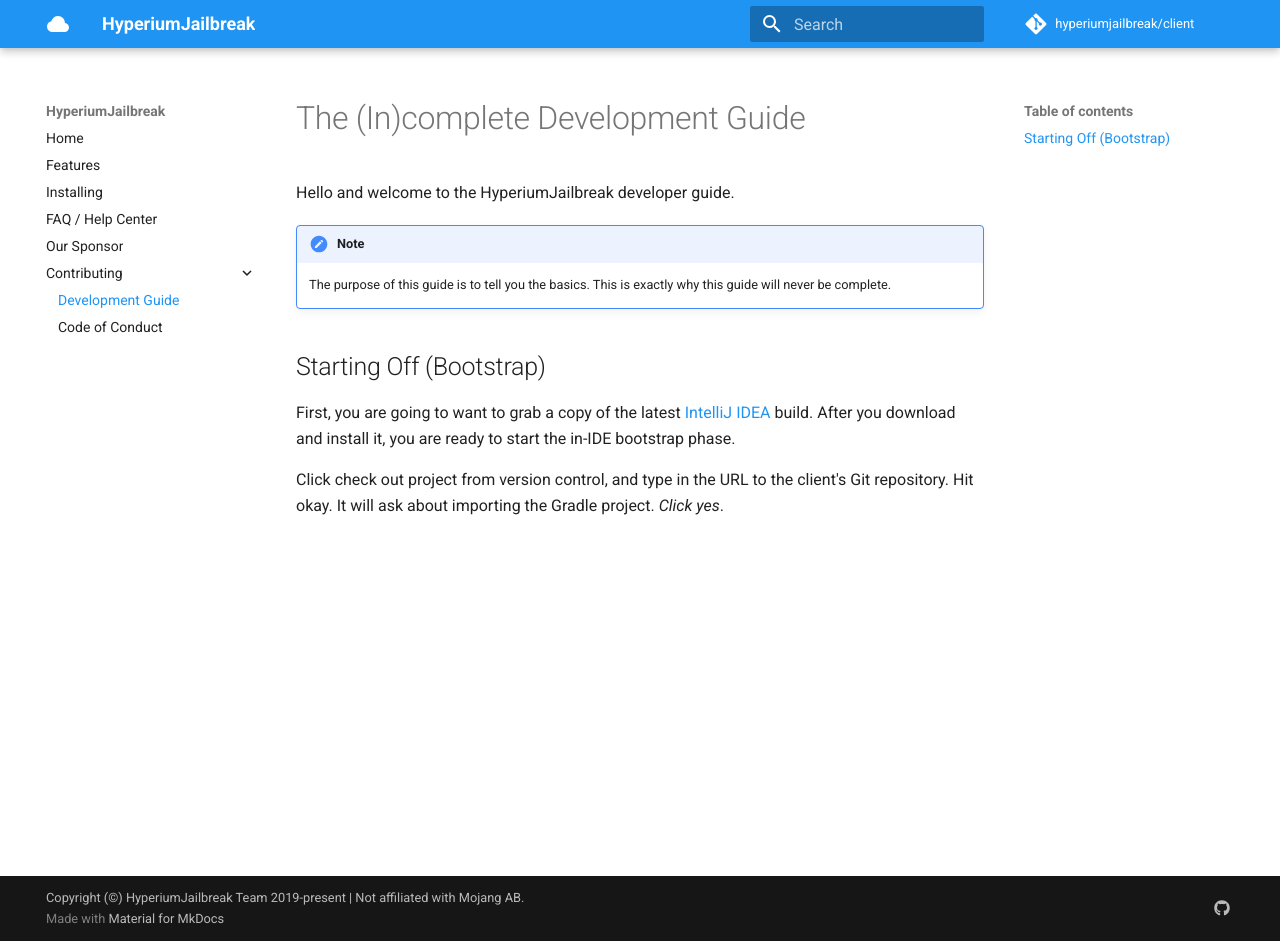
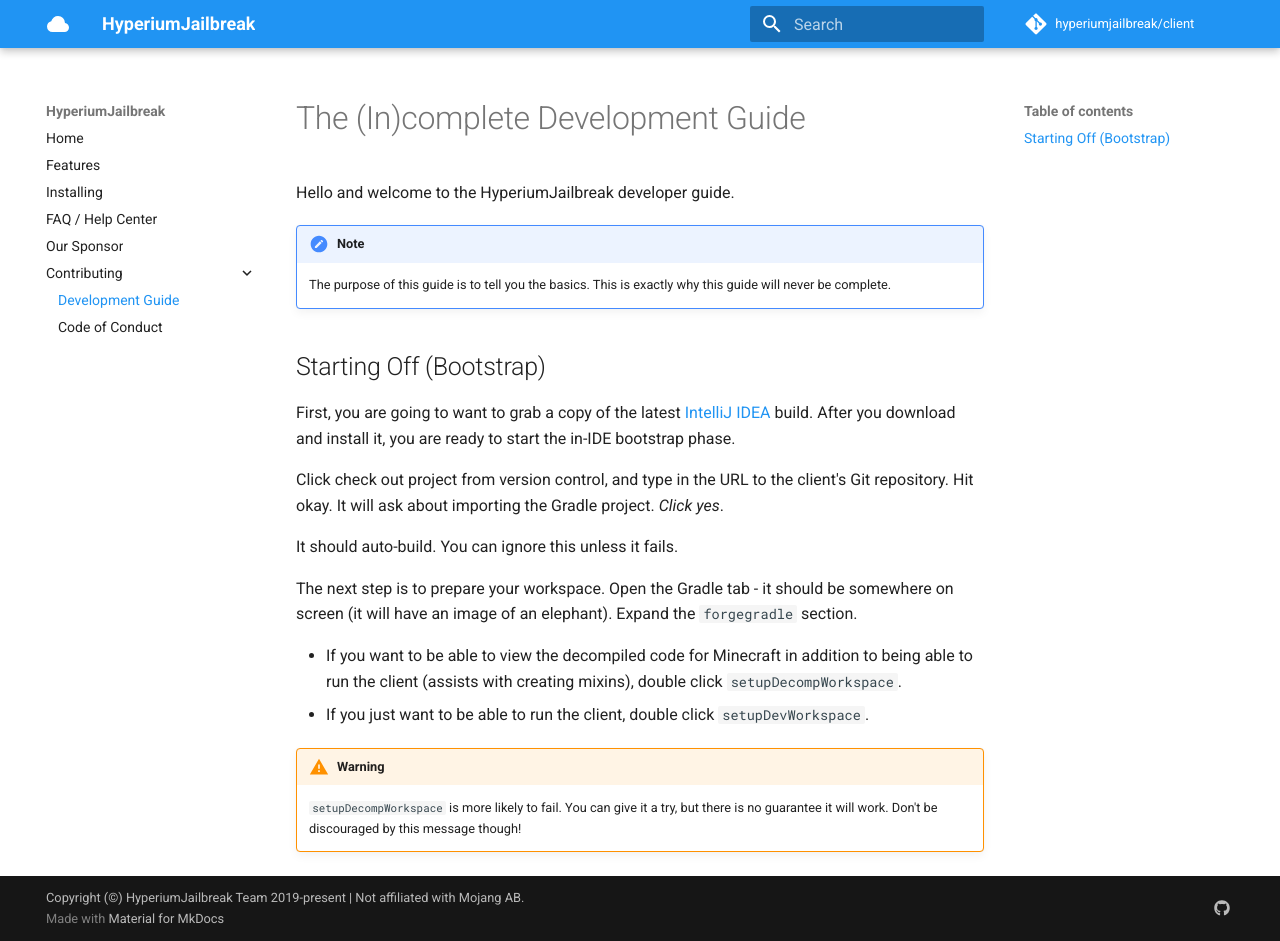
Before and after one commit to hyperiumjailbreak/hyperiumjailbreak.github.io, an MkDocs documentation site: the page built from docs/contrib/development.md, in a window 1280 px wide and 941 px high. Built offline with MkDocs 1.6.1 and Material for MkDocs 9.7.7, drawn with Linux system fonts in a browser that asks for light colours; comment, search, counter and statistics services are not loaded.

Commit message:
work on dev guide

```diff
--- a/docs/contrib/development.md
+++ b/docs/contrib/development.md
@@ -14,3 +14,17 @@
 
 Click check out project from version control, and type in the URL to the client's Git repository. Hit okay.
 It will ask about importing the Gradle project. *Click yes*.
+
+It should auto-build. You can ignore this unless it fails.
+
+The next step is to prepare your workspace. Open the Gradle tab - it should be somewhere on screen (it will have an image
+of an elephant). Expand the `forgegradle` section.
+
+* If you want to be able to view the decompiled code for Minecraft in addition to being able to run the client (assists with creating mixins), double click `setupDecompWorkspace`.
+* If you just want to be able to run the client, double click `setupDevWorkspace`.
+
+!!! warning
+    `setupDecompWorkspace` is more likely to fail.
+    You can give it a try, but there is no guarantee
+    it will work. Don't be discouraged by this message
+    though!
```
